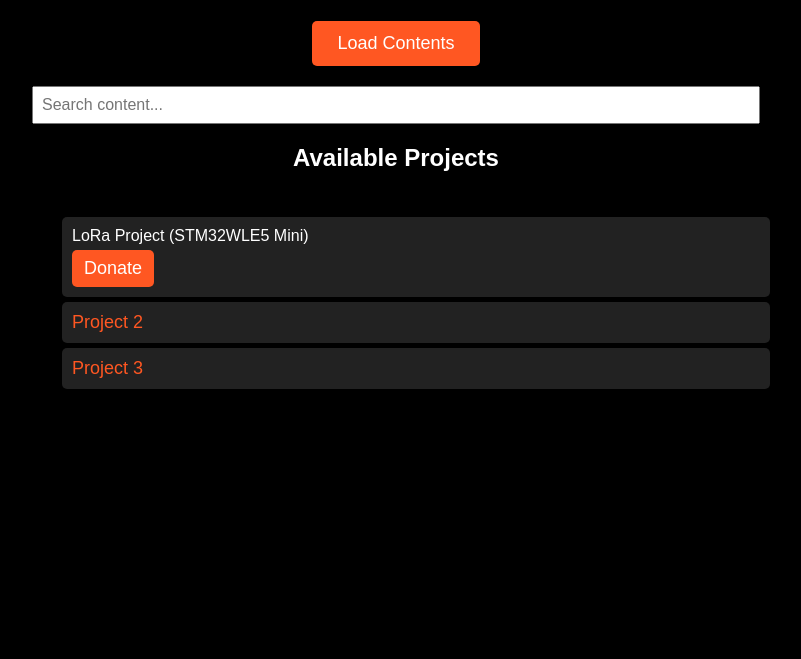
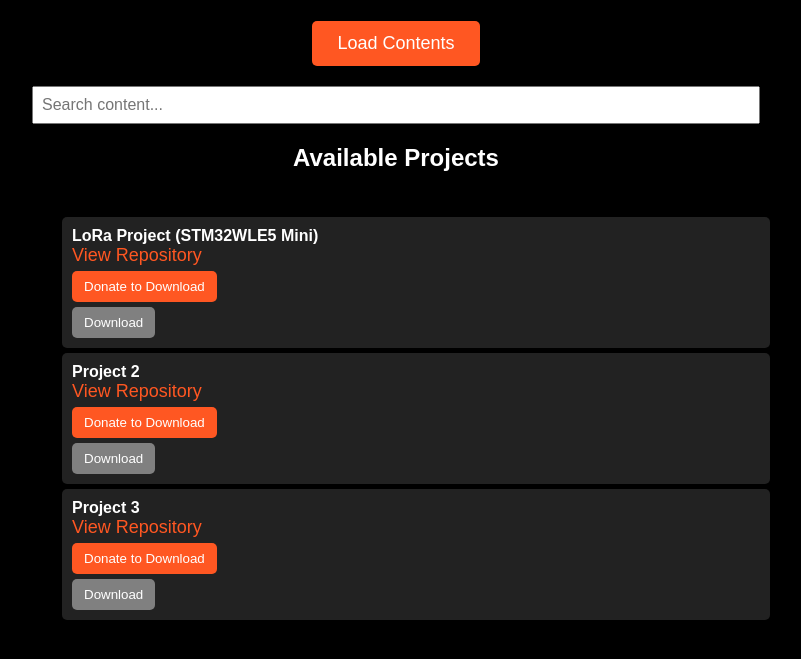
Before and after one commit to krishnavamshik/sourcecoder.github.io, a plain HTML site: page index.html in a window 1280 px wide. Both pictures are taken after a click on the button "Load Contents". Shown: the part 233-892 px from the top of the page, without its empty margins (244-1045 px from the left). Before the commit the page ends 800 px from the top, so only its background shows below. Drawn offline with Linux system fonts and the light colour scheme.

Commit message:
view before donation
user able to view project before any donation

```diff
--- a/index.html
+++ b/index.html
@@ -52,13 +52,13 @@
             border-radius: 5px;
             list-style: none;
         }
-        .project-list a, .donate-btn {
+        .project-list a {
             color: #ff5722;
             text-decoration: none;
             font-size: 18px;
             display: block;
         }
-        .donate-btn {
+        .donate-btn, .download-btn {
             padding: 8px 12px;
             background-color: #ff5722;
             color: white;
@@ -66,6 +66,16 @@
             cursor: pointer;
             margin-top: 5px;
             border-radius: 5px;
+            display: block;
+            text-align: center;
+        }
+        .download-btn {
+            background-color: grey;
+            cursor: not-allowed;
+        }
+        .download-btn.enabled {
+            background-color: #4CAF50;
+            cursor: pointer;
         }
     </style>
 </head>
@@ -88,11 +98,23 @@
                     <h2>Available Projects</h2>
                     <ul class="project-list">
                         <li>
-                            LoRa Project (STM32WLE5 Mini)
-                            <button class="donate-btn" onclick="donateNow('LoRa Project')">Donate</button>
+                            <strong>LoRa Project (STM32WLE5 Mini)</strong><br>
+                            <a href="https://github.com/yourrepo/lora_project" target="_blank">View Repository</a>
+                            <button class="donate-btn" onclick="donateNow('LoRa Project', 'download1')">Donate to Download</button>
+                            <button id="download1" class="download-btn" disabled>Download</button>
                         </li>
-                        <li><a href="projects/project2/index.html" target="_blank">Project 2</a></li>
-                        <li><a href="projects/project3/index.html" target="_blank">Project 3</a></li>
+                        <li>
+                            <strong>Project 2</strong><br>
+                            <a href="https://github.com/yourrepo/project2" target="_blank">View Repository</a>
+                            <button class="donate-btn" onclick="donateNow('Project 2', 'download2')">Donate to Download</button>
+                            <button id="download2" class="download-btn" disabled>Download</button>
+                        </li>
+                        <li>
+                            <strong>Project 3</strong><br>
+                            <a href="https://github.com/yourrepo/project3" target="_blank">View Repository</a>
+                            <button class="donate-btn" onclick="donateNow('Project 3', 'download3')">Donate to Download</button>
+                            <button id="download3" class="download-btn" disabled>Download</button>
+                        </li>
                     </ul>
                 `;
                 contentDiv.style.display = 'block';
@@ -115,7 +137,7 @@
             });
         }
 
-        function donateNow(projectName) {
+        function donateNow(projectName, downloadBtnId) {
             var options = {
                 "key": "YOUR_RAZORPAY_KEY",
                 "amount": 10000,  // Default ₹100 (user can modify this in Razorpay UI)
@@ -124,6 +146,7 @@
                 "description": "Support " + projectName,
                 "handler": function (response) {
                     alert('Thank you for your donation!');
+                    enableDownload(downloadBtnId);
                 },
                 "prefill": {
                     "name": "",
@@ -136,6 +159,16 @@
             var rzp = new Razorpay(options);
             rzp.open();
         }
+
+        function enableDownload(downloadBtnId) {
+            let btn = document.getElementById(downloadBtnId);
+            btn.disabled = false;
+            btn.classList.add("enabled");
+            btn.textContent = "Download Now";
+            btn.onclick = function() {
+                window.location.href = `https://github.com/yourrepo/${downloadBtnId}/archive/main.zip`;
+            };
+        }
     </script>
 </body>
 </html>
```
